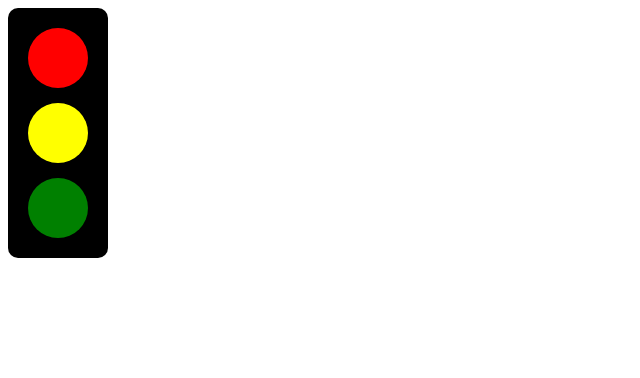
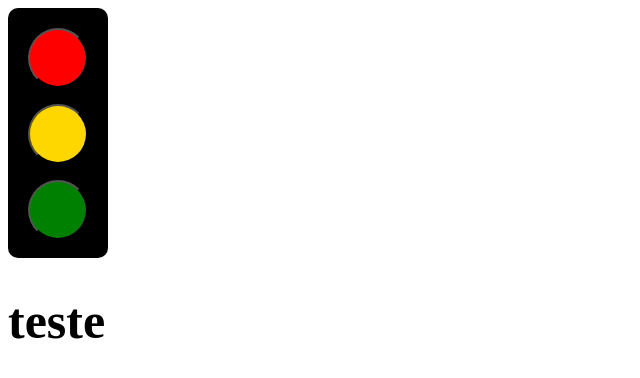
Before and after one commit to ThiagoB36/semaforoJoao, a plain HTML site: page index.html in a window 1280 px wide. Shown: the whole page, without its empty margins (0-640 px from the left). Drawn offline with Linux system fonts and the light colour scheme.

Commit message:
update: 11-11-24

```diff
--- a/index.html
+++ b/index.html
@@ -8,9 +8,11 @@
   </head>
   <body>
     <div id="div1">
-      <div id="vermelho"></div>
-      <div id="amarelo"></div>
-      <div id="verde"></div>
+      <button id="vermelho" onclick="changeColors('vermelho')"></button>
+      <button id="amarelo" onclick="changeColors('amarelo')"></button>
+      <button id="verde" onclick="changeColors('verde')"></button>
     </div>
+    <h1 id="cores">teste</h1>
+    <script src="script.js"></script>
   </body>
 </html>
--- /dev/null
+++ b/script.js
@@ -0,0 +1,33 @@
+function changeColors(cores) {
+  switch (cores) {
+    case "vermelho":
+      document.getElementById("amarelo").style.backgroundColor = "gray";
+      document.getElementById("verde").style.backgroundColor = "gray";
+      document.getElementById("vermelho").style.backgroundColor = "red";
+
+      document.getElementById("cores").innerText = "Pare";
+      document.getElementById("cores").style.color = "red";
+      break;
+    case "amarelo":
+      document.getElementById("vermelho").style.backgroundColor = "gray";
+      document.getElementById("verde").style.backgroundColor = "gray";
+      document.getElementById("amarelo").style.backgroundColor = "#FFD700";
+
+      document.getElementById("cores").innerText = "Atenção";
+      document.getElementById("cores").style.color = "#FFD700";
+
+      break;
+    case "verde":
+      document.getElementById("amarelo").style.backgroundColor = "gray";
+      document.getElementById("vermelho").style.backgroundColor = "gray";
+      document.getElementById("verde").style.backgroundColor = "green";
+
+      document.getElementById("cores").innerText = "Siga";
+      document.getElementById("cores").style.color = "green";
+
+      break;
+
+    default:
+      break;
+  }
+}
--- a/semaforo.css
+++ b/semaforo.css
@@ -5,7 +5,6 @@
   padding-top: 20px;
   border-radius: 10px;
 }
-
 #vermelho {
   background-color: rgb(255, 0, 0);
   width: 60px;
@@ -14,7 +13,7 @@
   margin-left: 20px;
 }
 #amarelo {
-  background-color: yellow;
+  background-color: #ffd700;
   width: 60px;
   height: 60px;
   border-radius: 50px;
@@ -29,3 +28,6 @@
   margin-left: 20px;
   margin-top: 15px;
 }
+#cores {
+  font-size: 50px;
+}
```
